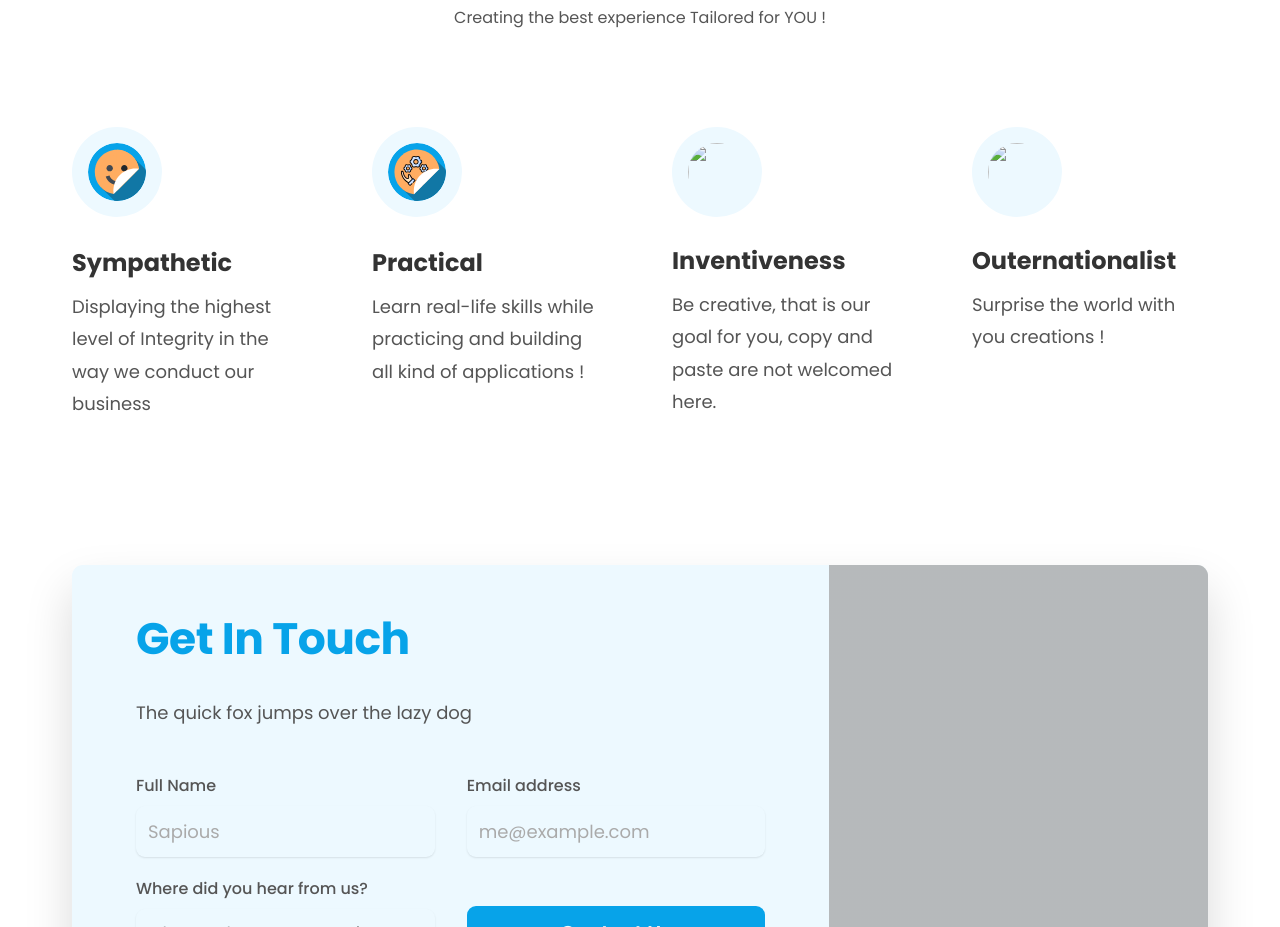
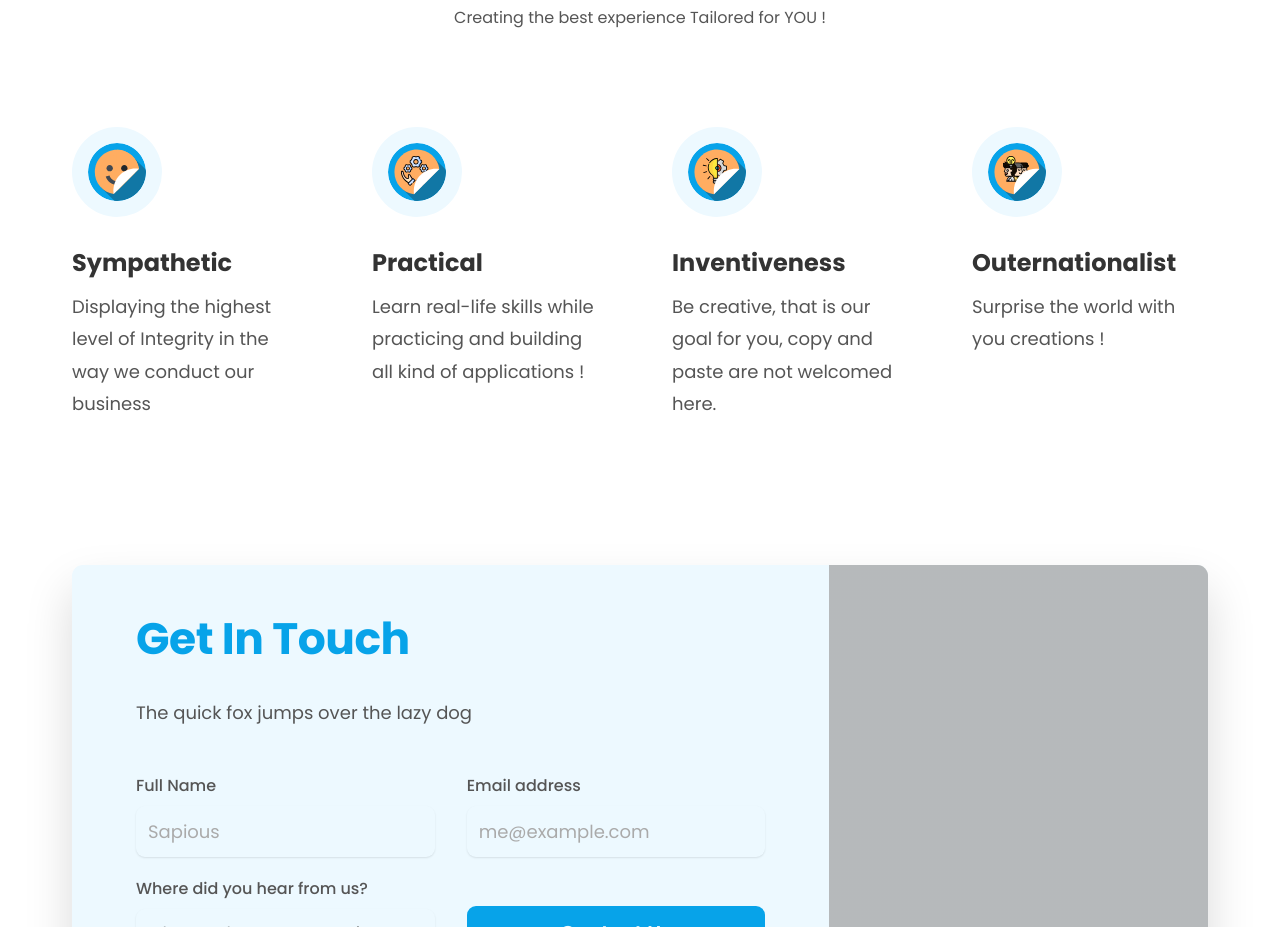
Before and after one commit to AdamBedoui/Sapious-Frontend-Project, a plain HTML site: page index.html in a window 1280 px wide. Shown: the part 5140-6067 px from the top of the page. Drawn offline with Linux system fonts and the light colour scheme; the site is published under a folder, as on GitHub Pages, so addresses that start at the root find nothing.

Commit message:
Fix image src

```diff
--- a/index.html
+++ b/index.html
@@ -400,7 +400,7 @@
             </p>
           </div>
           <div class="feature">
-            <img class="feature-icon" src="/img/ways/inventiveness.svg" />
+            <img class="feature-icon" src="./img/ways/inventiveness.svg" />
             <p class="feature-title">Inventiveness</p>
             <p class="feature-text">
               Be creative, that is our goal for you, copy and paste are not
@@ -408,7 +408,7 @@
             </p>
           </div>
           <div class="feature">
-            <img src="/img/ways/outernationalist.svg" class="feature-icon" />
+            <img src="./img/ways/outernationalist.svg" class="feature-icon" />
             <p class="feature-title">Outernationalist</p>
             <p class="feature-text">Surprise the world with you creations !</p>
           </div>
```
